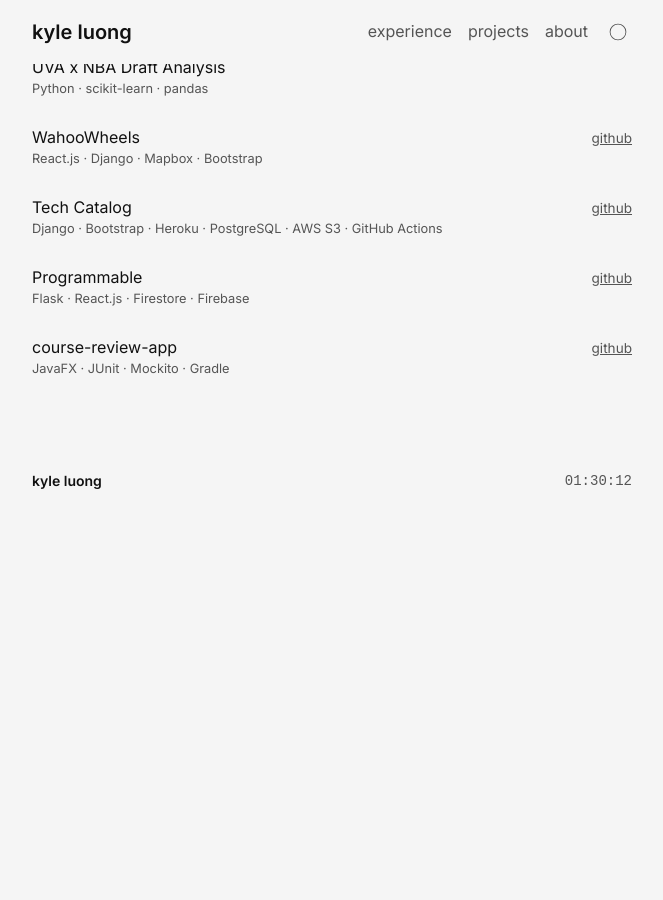
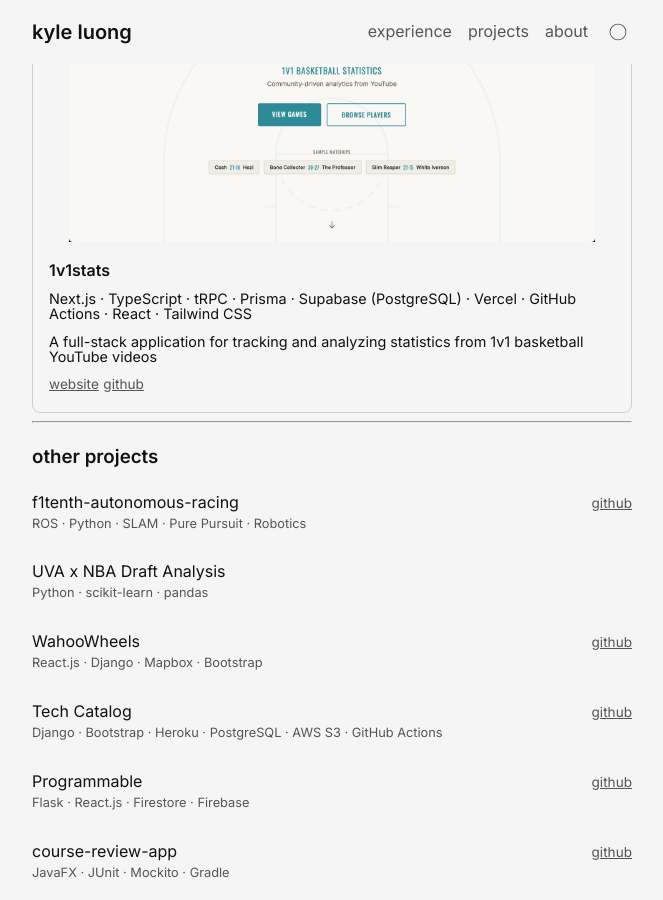
Before and after one commit to kyle-luong/kyle-luong.github.io, a Jekyll site: the page built from projects.md, in a window 1280 px wide and 900 px high, scrolled down 914 px. Shown: the whole window, without its empty margins (308-971 px from the left). Built offline with Jekyll 4.4.1, drawn with Linux system fonts in a browser that asks for light colours; before the commit the page ends 1438 px from its top, so only the background shows below that.

Commit message:
content: add new project

```diff
--- a/_data/projects.yml
+++ b/_data/projects.yml
@@ -10,6 +10,16 @@
   description: A calendar visualizer that parses .ics files, geocodes event locations, and displays a time-aware schedule with commutes
   github: https://github.com/kyle-luong/calview
   website: https://calview.me
+  page: false
+  highlighted: true
+
+- title: 1v1stats
+  slug: 1v1stats
+  image: 1v1stats.png
+  stack: Next.js · TypeScript · tRPC · Prisma · Supabase (PostgreSQL) · Vercel · GitHub Actions · React · Tailwind CSS
+  description: A full-stack application for tracking and analyzing statistics from 1v1 basketball YouTube videos
+  github: https://github.com/kyle-luong/1v1stats
+  website: https://1v1stats.com
   page: false
   highlighted: true
 
```
Also changed, not shown: assets/images/1v1stats.png (added).
